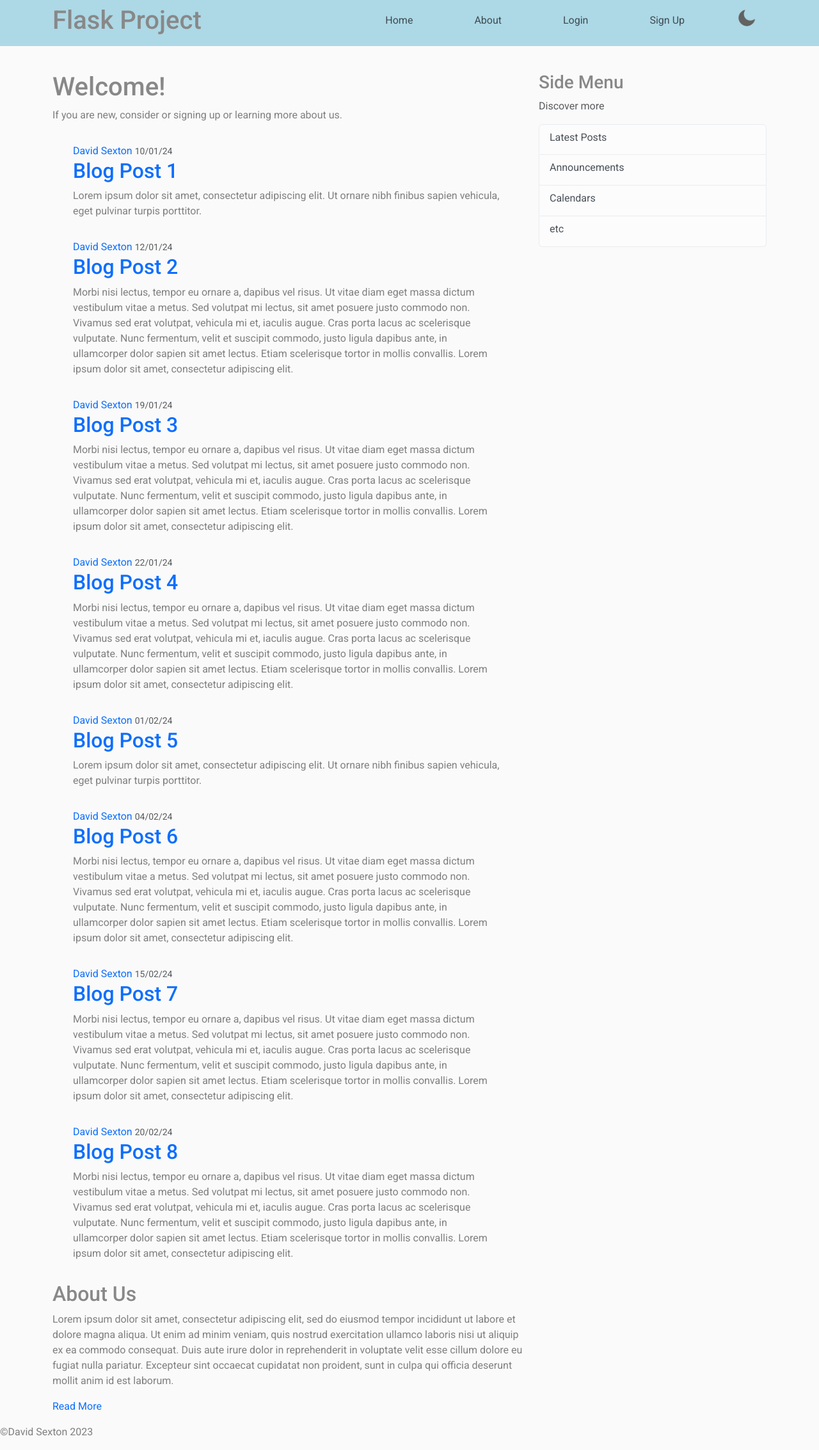
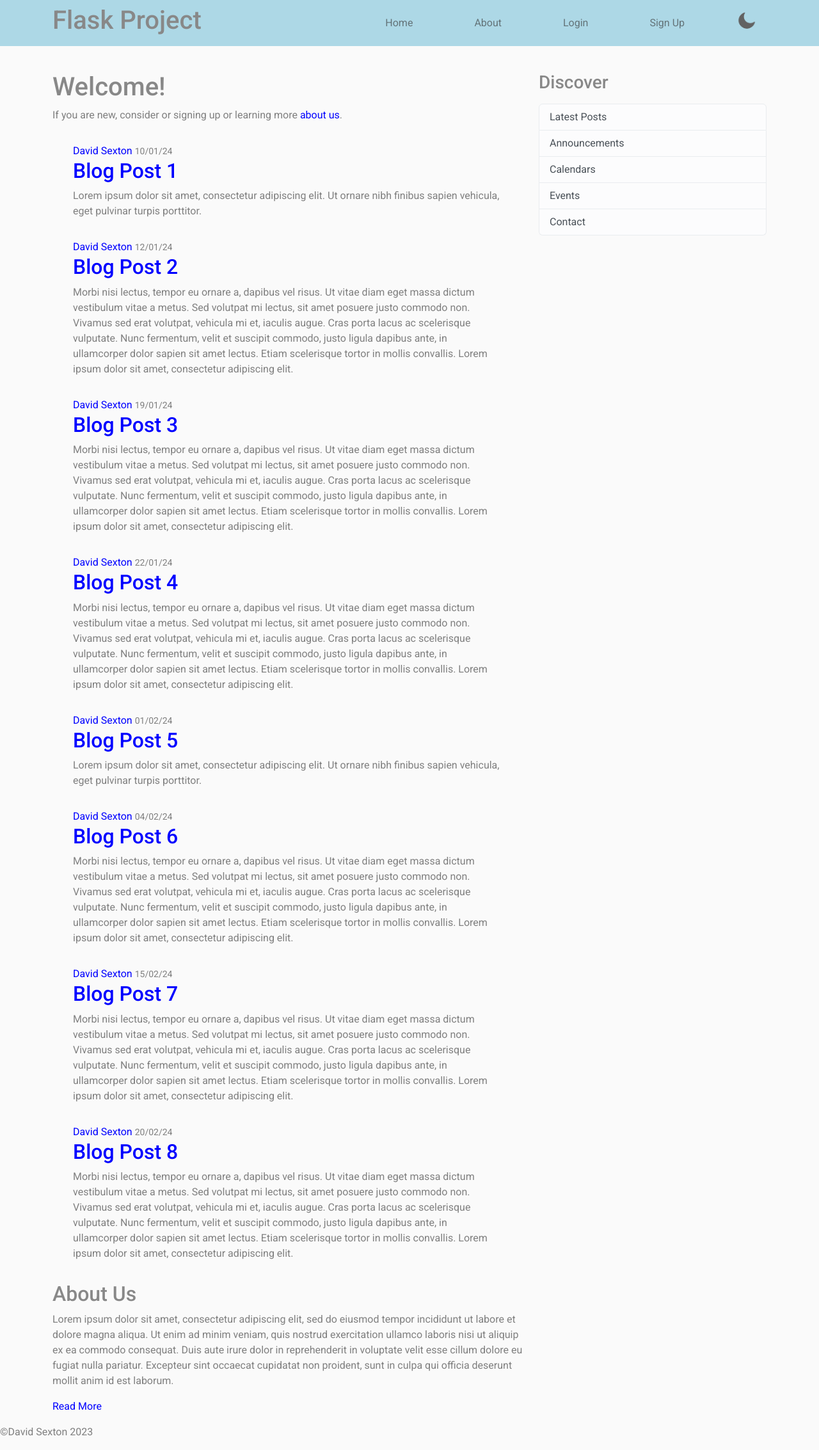
Before and after one commit to Dotzyyy/Module-3-python-flaskapp, a Flask app: page / in a window 1280 px wide. Shown: the whole page at 64% size. After the commit the page ends 2244 px from the top, so only its background shows below. Run offline with Flask 3, Linux system fonts and the light colour scheme; some libraries are stand-ins or nearby versions.

Commit message:
Finishing up

```diff
--- a/static/css/style.css
+++ b/static/css/style.css
@@ -2,7 +2,7 @@
 
 
 html {
-    min-height: 101%;
+    height: 101%;
 
 }
 
@@ -11,6 +11,7 @@ html {
     --secondary-color: #ADD8E6;
     --text-color: #3a3a3aa3;
     --heading-color: #888888;
+    --link-color: blue;
 
 }
 .dark-mode {
@@ -18,7 +19,7 @@ html {
     --secondary-color: #053d4f;
     --text-color: #ffffff;
     --heading-color:#cbcbcb;
-
+    --link-color: cyan;
 }
 
 
@@ -82,21 +83,26 @@ aside {
 nav {
     background-color: var(--secondary-color);
     margin: 0;
-    padding: 0;
+    padding: 2rem;
     display: flex;
     justify-content: space-between;
     align-items: center;
+    width: 100%;
+    overflow: auto;
+    text-align: left;
 }
 
 
 
 li {
     list-style: none;
-    height: 3rem;
+    height: 100%;
 }
 
 a {
     text-decoration: none;
+    color: var(--link-color);
+
 }
 
 
@@ -104,21 +110,26 @@ a {
     display: flex;
     justify-content: space-between;
     align-items: center;
+    height: 100%;
 }
 
 .nav-item {
-    margin-left:  5rem;
+    padding-left: 5rem;
+    height: 100%;
 
 }
 
-
+.nav-link {
+    color: var(--text-color);
+}
 
 
 .nav-link:hover {
-    background-color: #9e99b5;
+    color: #000000;
+    background-color: #ffffff;
     height: 100%;
     width: 100%;
-
+    border-radius: 1rem;
 
 
 
@@ -135,6 +146,10 @@ a {
 
     margin-left: 4.5rem;
 
+}
+
+aside div p ul {
+    background-color: #000000;
 }
 
 
@@ -175,6 +190,26 @@ a {
     cursor: pointer;
 }
 
+
+/* Index Page */
+
+
+
+.text-muted {
+    color: var(--text-color);
+}
+
+#scroll-down {
+    color: var(--link-color);
+}
+
+
+
+
+
+
+
+
 /* About Page */
 
 
@@ -182,6 +217,7 @@ a {
 #faq-section {
 
     margin-top: 3rem;
+    margin-bottom: 15rem;
     width: 80%;
     display: flex;
     flex-direction: column;
@@ -243,3 +279,28 @@ a {
 svg {
     transition: transform 0.5s ease-in;
 }
+
+
+/* Forms */
+
+.form-bottom {
+    margin-bottom: 37rem;
+}
+
+@media (max-width: 110rem) {
+    .form-bottom {
+        margin-bottom: 28rem;
+    }
+}
+
+@media (max-width: 48rem) {
+    .form-bottom {
+        margin-bottom: auto;
+    }
+}
+
+
+.side-bar {
+    background-color: #053d4f;
+    color: chocolate;
+}
--- a/static/js/script.js
+++ b/static/js/script.js
@@ -2,8 +2,11 @@
 
 
 // Collapse section
+
+// selecting the container for each faq
   let faqs = document.querySelectorAll(".faq");
 
+//toggling the css class 'active' in order to use accordian
   faqs.forEach(faq => {
     faq.addEventListener("click", () => {
       faq.classList.toggle("active")
@@ -21,9 +24,10 @@
 
 
 
-
+  // A more elegant decision than last time. Instead of removing and adding classes, merely toggle the 'dark-mode class'
   colorIcon.addEventListener("click", function(){
     document.body.classList.toggle("dark-mode");
+    // code to switch the icon taht changes theme depending if 'dark mode' is on or not
     if(document.body.classList.contains("dark-mode")) {
       colorIcon.src = "static/sun.png"
     } else{
--- a/templates/about.html
+++ b/templates/about.html
@@ -1,7 +1,7 @@
 {% extends "base.html" %}
     {% block content  %}
 
-    <div><h1>About me</h1>
+    <div><h1>About</h1>
        <p>Lorem ipsum dolor sit amet, consectetur adipiscing elit.
          Sed et rutrum risus. Donec vel aliquam metus. Ut tincidunt in ipsum sed fermentum.
          Phasellus rhoncus purus ut est posuere malesuada. Suspendisse viverra luctus enim, in cursus dolor fermentum convallis.
--- a/templates/base.html
+++ b/templates/base.html
@@ -18,10 +18,10 @@
 
 
     </head>
-    <body class="">
-        <header>
+    <body>
+        <header >
           <!-- Navigation bar-->
-          <nav class="navbar navbar-expand-lg  fixed-top">
+          <nav class="navbar navbar-expand-lg  fixed-top ">
             <div class="container">
               <!-- Website title-->
               <a href="/"><h1>Flask Project</h1></a>
@@ -38,8 +38,8 @@
                   </div>
                   <!-- Main navbar section-->
                   <div class="offcanvas-body">
-                    <ul class="navbar-nav justify-content-end flex-grow-1 pe-3">
-                      <ul class="navbar-nav">
+                    <div class="navbar-nav justify-content-end flex-grow-1 pe-3">
+                      <ul class=" nav navbar-nav">
 
                         <li class="nav-item"><a class="nav-link" href="/">Home</a></li>
                         <li class="nav-item"><a class="nav-link" href="/about">About</a></li>
@@ -50,7 +50,7 @@
                         <li class="nav-item"><a class="nav-link" href="/registration">Sign Up</a></li>
                         <li ><img src="{{url_for('static', filename='moon.png')}}" id="color-icon" alt="color-icon"></li>
                     </ul>
-
+                    </div>
                   </div>
                 </div>
               </div>
@@ -77,13 +77,14 @@
               </div>
               <aside class="col-md-4">
                 <div class="content-section">
-                  <h3>Side Menu</h3>
-                  <p class='text-muted'> Discover more
-                    <ul class="list-group">
+                  <h3>Discover</h3>
+                  <p class='text-muted'>
+                    <ul class="list-group" class="sidebar">
                       <li class="list-group-item list-group-item-light">Latest Posts</li>
                       <li class="list-group-item list-group-item-light">Announcements</li>
                       <li class="list-group-item list-group-item-light">Calendars</li>
-                      <li class="list-group-item list-group-item-light">etc</li>
+                      <li class="list-group-item list-group-item-light">Events</li>
+                      <li class="list-group-item list-group-item-light">Contact</li>
                     </ul>
                   </p>
                 </div>
--- a/templates/index.html
+++ b/templates/index.html
@@ -2,7 +2,7 @@
     {% block content %}
       <div> <h1>Welcome!</h1>
             <p>
-              If you are new, consider or signing up or learning more <a id="scroll-down" type="button">about us</a>.
+              If you are new, consider or signing up or learning more <a id="scroll-down">about us</a>.
             </p>
         </div>
         {% for post in posts %}
@@ -10,7 +10,7 @@
             <div class="media-body">
               <div class="article-metadata">
                 <a class="mr-2" href="">{{ post.author }}</a>
-                <small class="text-muted">{{ post.date }}</small>
+                <small >{{ post.date }}</small>
               </div>
               <h2><a class="article-title" href="">{{ post.title }}</a></h2>
               <p class="article-content">{{ post.content }}</p>
--- a/templates/registration.html
+++ b/templates/registration.html
@@ -66,7 +66,7 @@
                     </div>
 
                 </fieldset>
-                <div class="form-group">
+                <div class="form-group" class="form-bottom">
                     {{ form.submit(class="btn btn-outline-info") }}
                 </div>
             </form>
@@ -76,4 +76,7 @@
                 Already Signed Up? <a href="{{ url_for('login') }}">Login</a>
             </p>
        </div>
+       <div class="form-bottom">
+
+       </div>
     {% endblock %}
```
Also changed, not shown: templates/login.html (+5 -2 lines).
